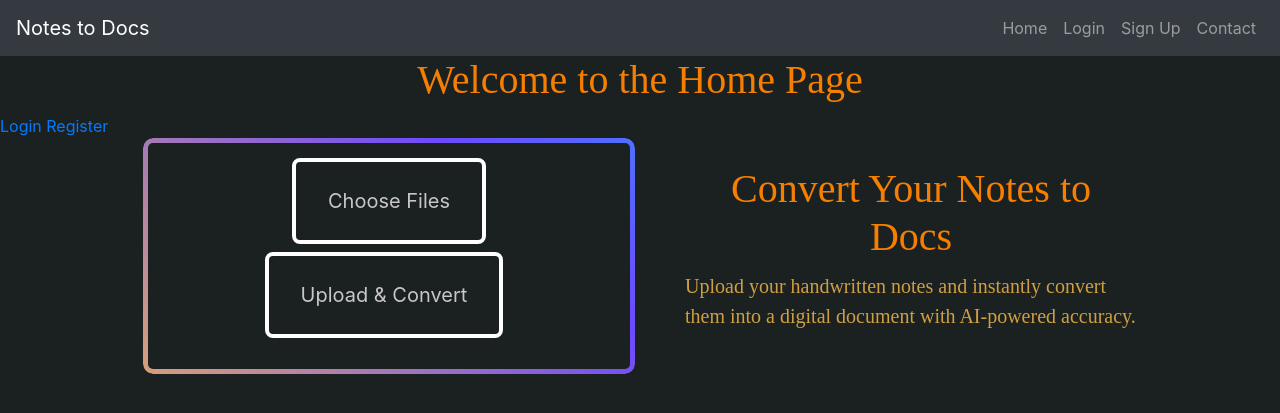
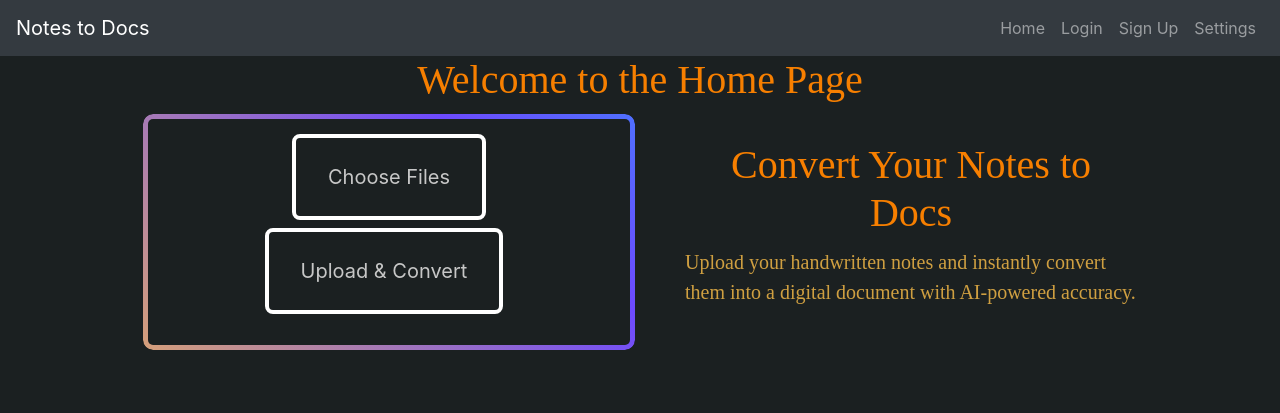
Before and after one commit to Learning-howto-Code/Notes-to-Docs-Website, a Flask app: page / in a window 1280 px wide. Shown: the top 413 px of the page. Run offline with Flask 3, Linux system fonts and the light colour scheme; parts of the project's set-up code (start-up, migrations or seed data) failed here and were passed over.

Commit message:
latest update

```diff
--- a/Static/css/style.css
+++ b/Static/css/style.css
@@ -192,3 +192,6 @@ p {
     font-size: 20px;
     font-family: "times_new_roman";
 }
+.flash {
+    color: red
+}
--- a/models.py
+++ b/models.py
@@ -5,10 +5,10 @@ from flask_login import UserMixin
 
 class User(db.Model, UserMixin):
     id = db.Column(db.Integer, primary_key=True)
-    username = db.Column(db.String(100), unique=True, nullable=False)
+    username = db.Column(db.String(100), unique=False, nullable=False)
     email = db.Column(db.String(120), unique=True, nullable=False)
     password = db.Column(db.String(60), nullable=False)
-    key = db.Column(db.String(50), unique=True, nullable=False)
+    key = db.Column(db.String(50), unique=False, nullable=False)
 
     def get_id(self):
         return str(self.id)  # Required by Flask-Login
--- a/templates/base.html
+++ b/templates/base.html
@@ -22,10 +22,10 @@
 
         <div class="collapse navbar-collapse" id="navbarNav">
             <ul class="navbar-nav ml-auto">
-                <li class="nav-item"><a class="nav-link" href="#">Home</a></li>
-                <li class="nav-item"><a class="nav-link" href="#">Login</a></li>
-                <li class="nav-item"><a class="nav-link" href="#">Sign Up</a></li>
-                <li class="nav-item"><a class="nav-link" href="#">Contact</a></li>
+                <li class="nav-item"><a class="nav-link" href="/index">Home</a></li>
+                <li class="nav-item"><a class="nav-link" href="/ogin">Login</a></li>
+                <li class="nav-item"><a class="nav-link" href="/register">Sign Up</a></li>
+                <li class="nav-item"><a class="nav-link" href="/settings">Settings</a></li>
             </ul>
         </div>
     </nav>
--- a/templates/index.html
+++ b/templates/index.html
@@ -1,8 +1,8 @@
 {% extends 'base.html' %}
 {% block content %}
     <h1>Welcome to the Home Page</h1>
-    <a href="{{ url_for('main.login') }}">Login</a>
-    <a href="{{ url_for('main.register') }}">Register</a>
+    <!-- <a href="{{ url_for('main.login') }}">Login</a>
+    <a href="{{ url_for('main.register') }}">Register</a> -->
 
 <body>
     <div class="container">
--- a/uploads.py
+++ b/uploads.py
@@ -135,11 +135,10 @@ def convert():
     extracted_text = "\n".join(
         [item[list(item.keys())[0]]['text'] for item in results]
     )
-
-    # Update Google Doc title and add the text.
-    from .docs_api import update_title, add_text
+    from .docs_api import update_title, add_text, share_google_doc
     update_title(extracted_title)  # Update the doc title using Drive API
     add_text(extracted_text)         # Append the converted text
+    share_google_doc()
 
     print("Title:", extracted_title)
     print("Extracted Text:", extracted_text)
```
Also changed, not shown: docs_api.py (+8 -6 lines), routes.py (+17 -0 lines), templates/settings.html (added, +8 -0 lines), uploads/test_img.jpeg (deleted), 1 other file.
